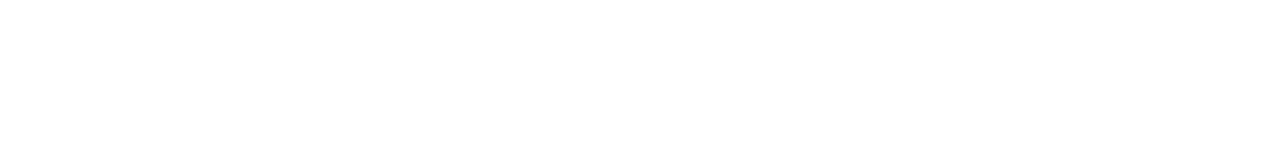
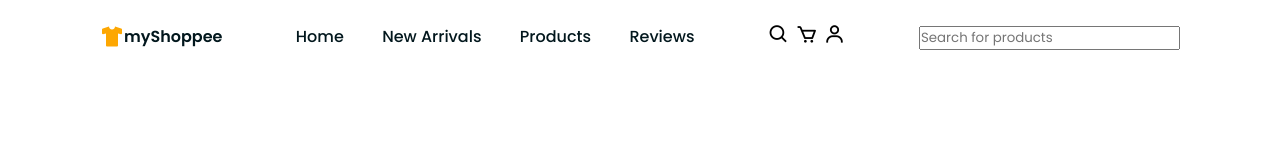
Before and after one commit to archa8/30-days-of-js, a plain HTML site: page Day28/index.html in a window 1280 px wide. Drawn offline with nearby package versions, Linux system fonts and the light colour scheme.

Commit message:
basic layout

```diff
--- a/Day28/index.html
+++ b/Day28/index.html
@@ -4,8 +4,28 @@
     <meta charset="UTF-8">
     <meta name="viewport" content="width=device-width, initial-scale=1.0">
     <title>Project 5 - E-commerce Website </title>
+    <link rel="stylesheet" href="style.css">
+    <link rel="stylesheet" href="https://cdn.jsdelivr.net/npm/boxicons@latest/css/boxicons.min.css">
 </head>
 <body>
-
+    <header>
+        <a href="#" class="logo"><i class='bx bxs-t-shirt'></i>myShoppee</a>
+        <ul class="navbar">
+            <li><a href="#home">Home</a></li>
+            <li><a href="#new">New Arrivals</a></li>
+            <li><a href="#products">Products</a></li>
+            <li><a href="#reviews">Reviews</a></li>
+        </ul>
+        <div class="header-icons">
+            <i class='bx bx-menu' id="menu-icon"></i>
+            <i class='bx bx-search' id="search-icon"></i>
+            <i class='bx bx-cart' id="cart-icon"></i>
+            <i class='bx bx-user' id="user-icon"></i>
+        </div>
+        <div class="search-box">
+            <input type="search" name="" id="" placeholder="Search for products">
+        </div>
+    </header>
+    <script src="script.js"></script>
 </body>
 </html>
--- /dev/null
+++ b/Day28/style.css
@@ -0,0 +1,77 @@
+@import url('https://fonts.googleapis.com/css2?family=Open+Sans:ital,wght@0,300..800;1,300..800&family=Poppins:ital,wght@0,100;0,200;0,300;0,400;0,500;0,600;0,700;0,800;0,900;1,100;1,200;1,300;1,400;1,500;1,600;1,700;1,800;1,900&family=Space+Mono:ital,wght@0,400;0,700;1,400;1,700&display=swap');
+* {
+    font-family: 'Poppins', sans-serif;
+    margin: 0;
+    padding: 0;
+    box-sizing: border-box;
+    list-style: none;
+    text-decoration: none;
+    scroll-behavior: smooth;
+    scroll-padding-top: 2rem;
+}
+:root {
+    --main-color: #fda702;
+    --second-color: #ebeff2;
+    --text-color: #02171d;
+    --bg-color: #fff;
+    --box-shadow: 2px 2px 10px 4px rgb(14 55 54 / 15%);
+}
+html::-webkit-scrollbar {
+    width: 0.5rem;
+}
+html::-webkit-scrollbar-thumb {
+    background-color: transparent;
+}
+html::-webkit-scrollbar-track {
+    background-color: var(--text-color);
+    border-radius: 5rem;
+}
+img {
+    width: 100%;
+}
+section {
+    padding: 50px 100px;
+}
+header {
+    position: fixed;
+    width: 100%;
+    top: 0;
+    right: 0;
+    z-index: 100;
+    display: flex;
+    align-items: center;
+    justify-content: space-between;
+    padding: 20px 100px;
+    transition: 0.5s linear;
+}
+.logo {
+    display: flex;
+    align-items: center;
+    font-size: 1rem;
+    font-weight: 600;
+    color: var(--text-color);
+}
+.logo .bx{
+    font-size: 24px;
+    color: var(--main-color);
+}
+.navbar {
+    display: flex;
+    column-gap: 2.4rem;
+}
+.navbar a {
+    font-size: 1rem;
+    font-weight: 500;
+    color: var(--text-color);
+}
+.navbar a:hover {
+    color: var(--main-color);
+}
+.header-icons {
+    font-size: 22px;
+    cursor: pointer;
+    z-index: 100000;
+}
+#menu-icon {
+    display: none;
+}
```
Also changed, not shown: Day28/script.js (added).
